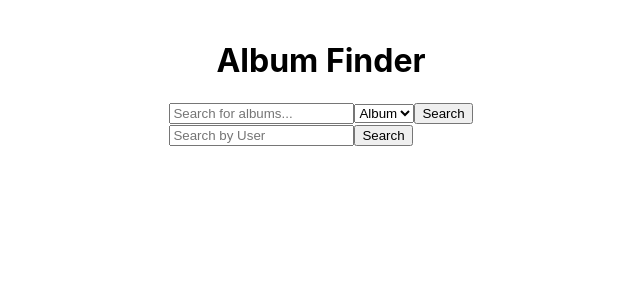
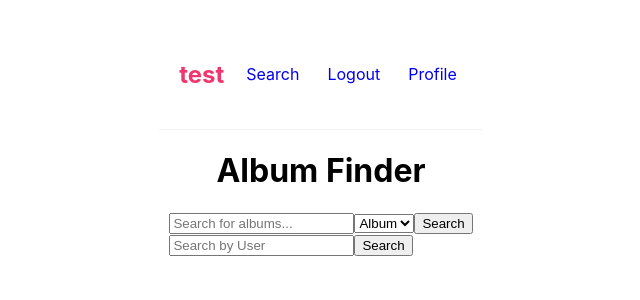
Before and after one commit to mayajosifo/jukeboxd, a React (Create React App) app in the folder skeleton/: page / in a window 1280 px wide. Shown: the top 300 px of the page, without its empty margins (319-959 px from the left). Built offline with nearby package versions, Linux system fonts and the light colour scheme.

Commit message:
RUN THE FOLLOWING IN TERMINAL: npm install react-router-dom

```diff
--- a/skeleton/package.json
+++ b/skeleton/package.json
@@ -9,6 +9,7 @@
     "firebase": "^10.8.1",
     "react": "^18.2.0",
     "react-dom": "^18.2.0",
+    "react-router-dom": "^6.22.3",
     "react-scripts": "^5.0.1",
     "web-vitals": "^2.1.4"
   },
--- a/skeleton/src/App.js
+++ b/skeleton/src/App.js
@@ -1,11 +1,15 @@
 import React from 'react';
 import './App.css';
+import { BrowserRouter as Router, Route, Switch } from 'react-router-dom';
 import SearchAlbum from './components/SearchAlbum'; // Adjust the path as necessary
 import SearchUser from './components/SearchUser';
+import Navbar from './components/Navbar';
 
 function App() {
   return (
+    <Router>
       <div className="App">
+        <Navbar />
         <header className="App-header">
           <h1>Album Finder</h1>
         </header>
@@ -14,6 +18,7 @@ function App() {
           <SearchUser />
         </main>
       </div>
+    </Router>
   );
 }
 
--- /dev/null
+++ b/skeleton/src/components/Navbar.css
@@ -0,0 +1,28 @@
+/* styles for navbar and its components */
+.navbar {
+  padding: 20px;
+  display: flex;
+  align-items: center;
+  max-width: 600px;
+  margin: 0 auto;
+  border-bottom: 1px solid #f2f2f2;
+}
+.navbar h1 {
+  color: #f1356d;
+}
+.navbar .links {
+  margin-left: auto;
+}
+.navbar a {
+  margin-left: 16px;
+  text-decoration: none;
+  padding: 6px;
+}
+.navbar a:hover {
+  color: #f1356d;
+}
+.content {
+  max-width: 600px;
+  margin: 40px auto;
+  padding: 20px;
+}
--- /dev/null
+++ b/skeleton/src/components/Navbar.js
@@ -0,0 +1,17 @@
+import { Link } from "react-router-dom";
+import './Navbar.css';
+
+const Navbar = () => {
+  return (
+    <nav className="navbar">
+      <h1>test</h1>
+      <div className="links">
+        <Link to="/search">Search</Link>
+        <Link to="/">Logout</Link>
+        <Link to="/profile/">Profile</Link>
+      </div>
+    </nav>
+  );
+}
+
+export default Navbar;
```
Also changed, not shown: skeleton/src/index.css (line endings or trailing spaces), 1 other file (tests, documents, lock files or other folders). Lines whose indentation alone changed are shown as unchanged.
